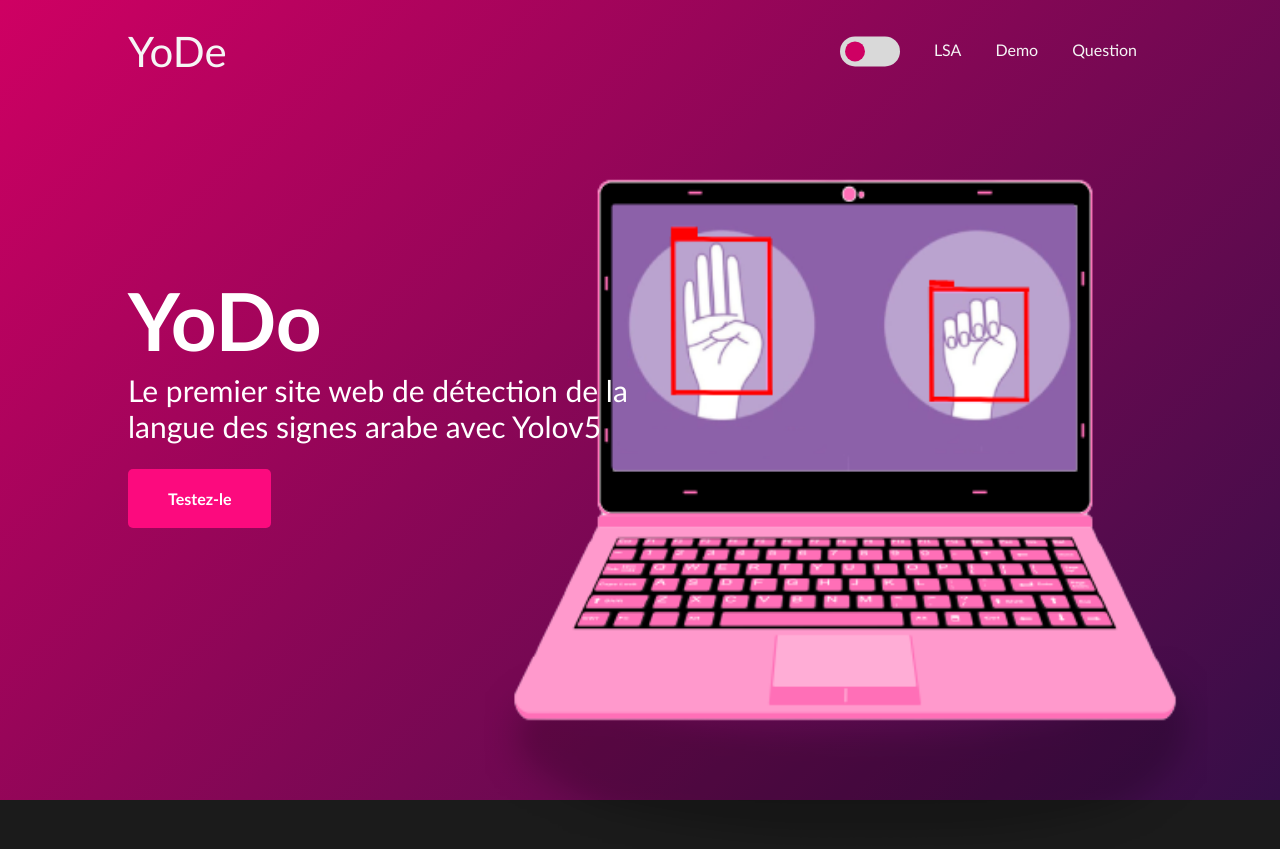
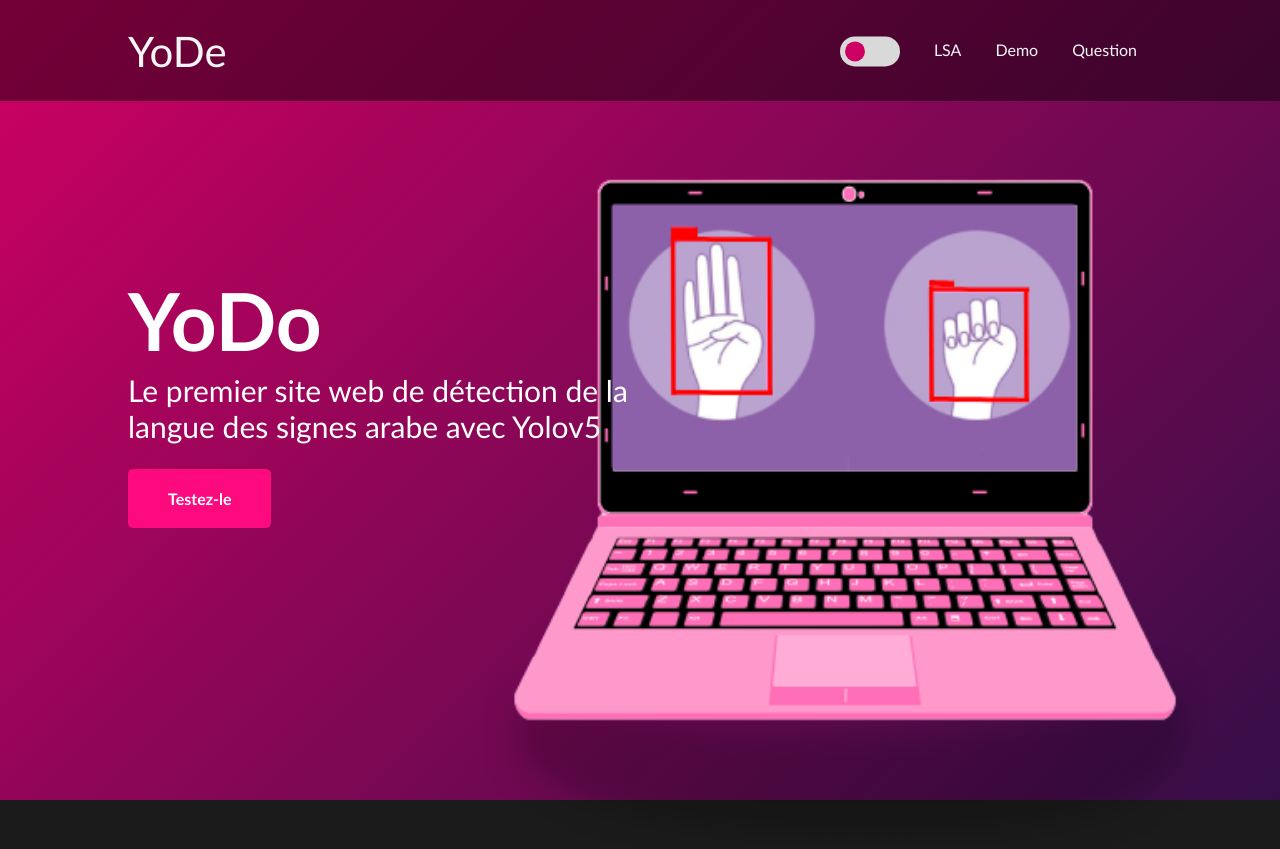
Before and after one commit to tchikyy/YoDe-finalversion-V2, a Flask app: page / in a window 1280 px wide. Shown: the top 849 px of the page. Run offline with Flask 2, Linux system fonts and the light colour scheme; some libraries are stand-ins or nearby versions.

Commit message:
Update style.css

```diff
--- a/static/style.css
+++ b/static/style.css
@@ -22,7 +22,7 @@
 
 #nav {
     width: 100%;
-    /* background-color: rgba(51, 51, 51, 0.404); */
+    background-color: #00000070;
     /* background: rgba(255, 255, 255, 0.247);
     backdrop-filter: blur(2px); */
     position: fixed;
```
